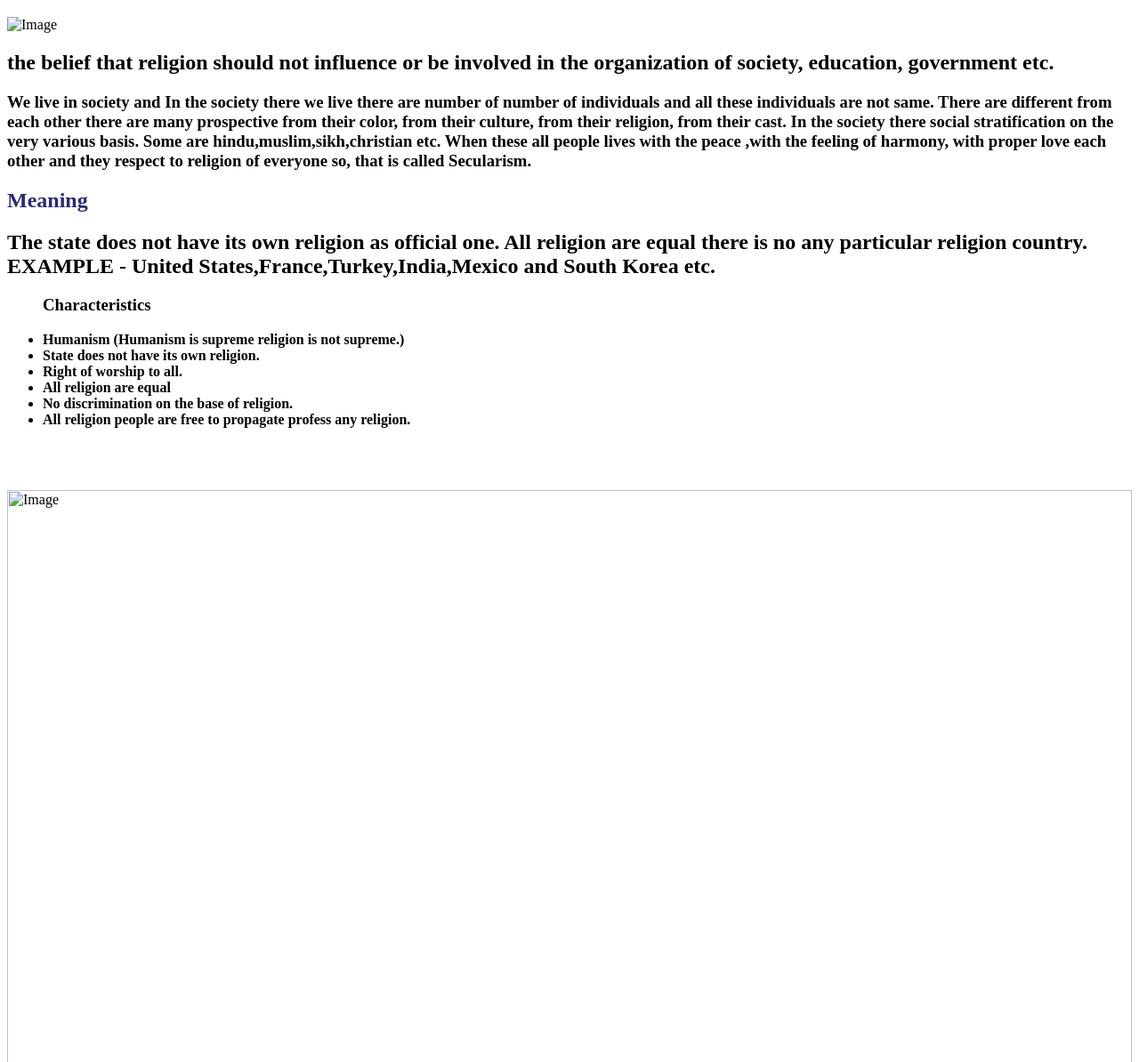
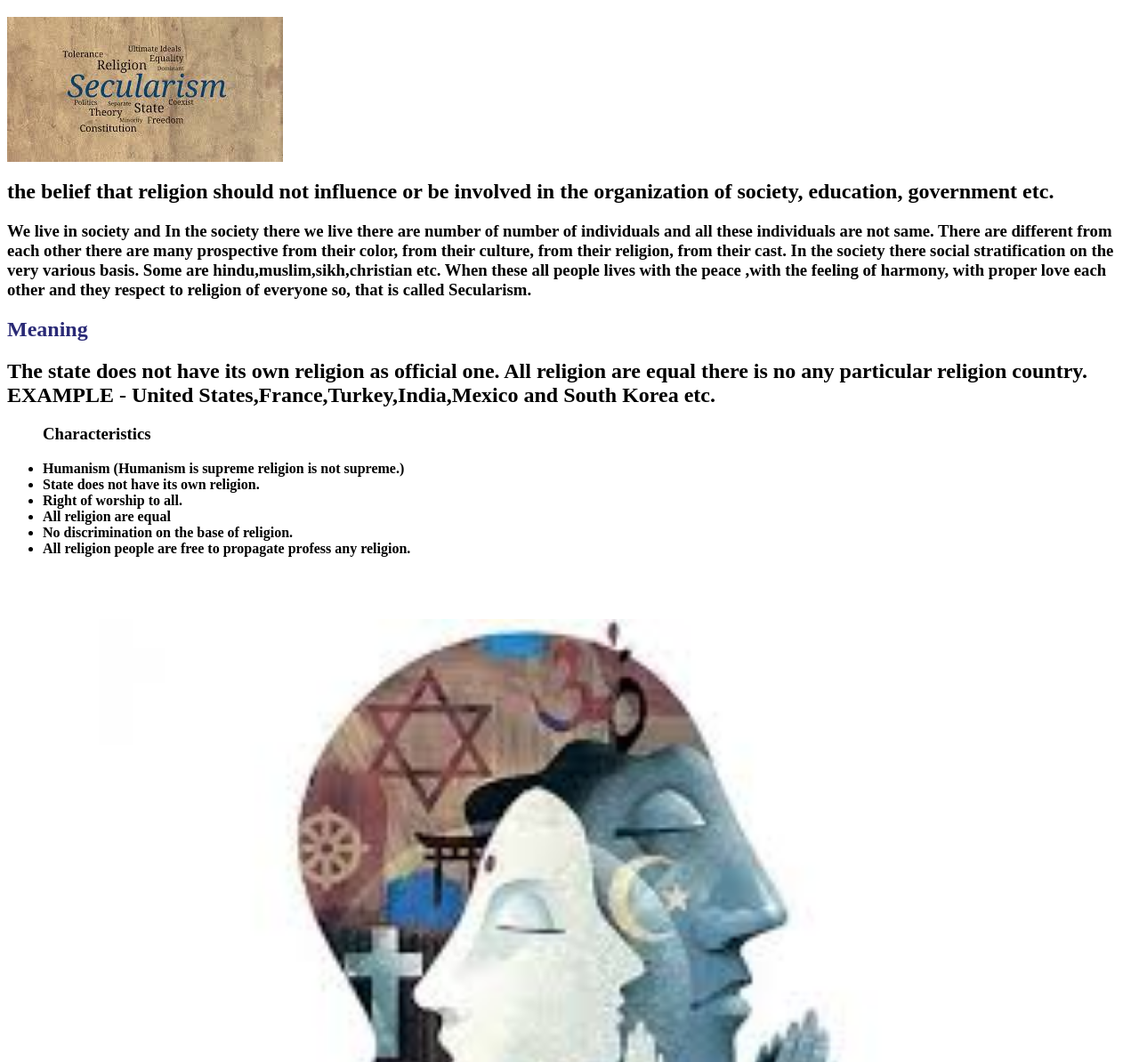
Before and after one commit to Shivanikumar82/secularism, a plain HTML site: page index.html in a window 1280 px wide. Shown: the part 106-1300 px from the top of the page at 89% size. Drawn offline with Linux system fonts and the light colour scheme.

Commit message:
Update index.html

```diff
--- a/index.html
+++ b/index.html
@@ -9,7 +9,7 @@
             <div>
             <h1 style="color: rgb(42, 42, 118);">Introduction about Secularism</h1>
             </div>
-            <img src="image/images.jpg" alt="Image">
+            <img src="images.jpg" alt="Image">
 
             <div class="gap-20"></div>
                             <h2>the belief that religion should not influence or be involved in the organization of society, education, government etc.</h2>
@@ -30,7 +30,7 @@
 							<br>
 							<br>
 							<br>
-                            <img src="image/t1.jpg" alt="Image" width="100%">
+                            <img src="t1.jpg" alt="Image" width="100%">
 							<center><table width="100%" hight="10%" border="1" style="background-color: rgb(198, 133, 133);" >
                                 <tr>
                                     <th><h1 style="color: rgb(42, 42, 118);">Secularism in other country</h1><br></th>
```
